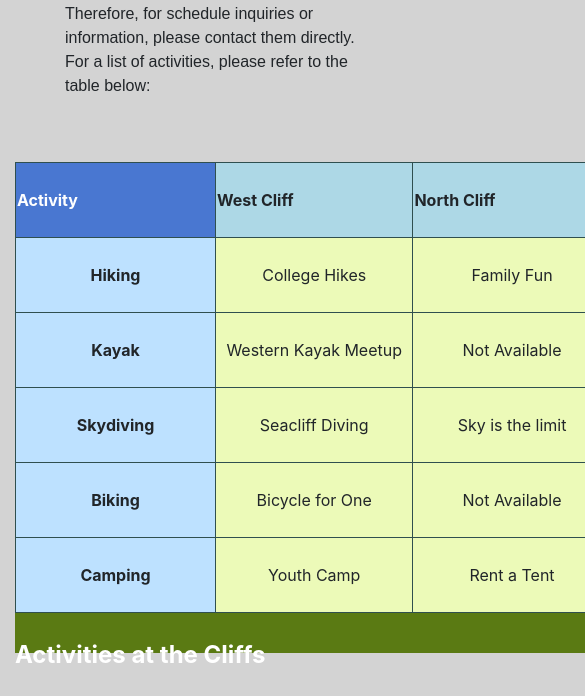
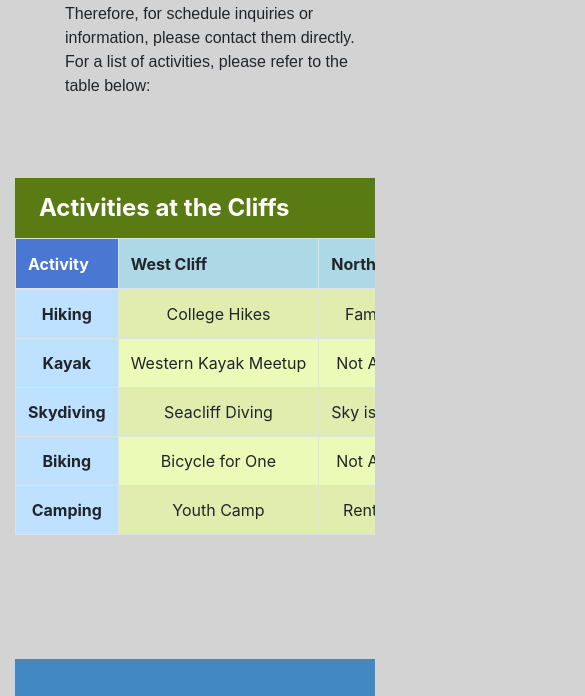
Before and after one commit to GeneralNel/homework-module1, a plain HTML site: page activities.html in a window 390 px wide. Shown: the part 652-1348 px from the top of the page, 585 px wide, since content can reach past the window. Drawn offline with nearby package versions, Linux system fonts and the light colour scheme.

Commit message:
make table responsive in activities

```diff
--- a/activities.html
+++ b/activities.html
@@ -51,7 +51,8 @@
         table below:
       </p>
 
-      <table>
+  <div class="table-responsive">
+  <table class="table table-striped table-bordered">
         <caption>
           Activities at the Cliffs
         </caption>
@@ -101,7 +102,8 @@
             <td>Sunset Camping</td>
           </tr>
         </tbody>
-      </table>
+  </table>
+  </div>
       <div id="displaySelected">
         <div id="result">
           <h4>My selected activities to enquire :</h4>
--- a/styles.css
+++ b/styles.css
@@ -278,7 +278,8 @@ footer #nondisclaimer .social .fa-linkedin {
 
 /* Activities */
 table {
-    width: 1000px;
+    max-width: 1000px;
+    width: 100%;
     margin: 4em auto 4em auto;
 }
 
@@ -289,6 +290,12 @@ caption {
     color: white;
     padding-top: 1em;
     height: 40px;
+}
+
+caption {
+    caption-side: top;
+    padding: 0.5em 1em;
+    height: auto;
 }
 
 thead {
@@ -302,10 +309,10 @@ tbody {
 
 th,
 td {
-    height: 75px;
+    min-height: 50px;
     width: 225px;
     vertical-align: middle;
-    border: solid 1px darkslategrey
+    border: solid 1px darkslategrey;
 }
 
 th:first-child {
@@ -526,3 +533,16 @@ textarea {
 .navbar .navbar-nav .nav-link {
     color: rgb(255, 255, 255);
 }
+
+/* Make table wrapper horizontal-only scrollable to avoid vertical scrollbar */
+.table-responsive {
+    overflow-x: auto;
+    overflow-y: hidden; /* prevent vertical scrollbar */
+    -webkit-overflow-scrolling: touch;
+}
+
+/* Prevent table cells from wrapping so horizontal scrolling is used when content overflows */
+.table-responsive table th,
+.table-responsive table td {
+    white-space: nowrap;
+}
```
